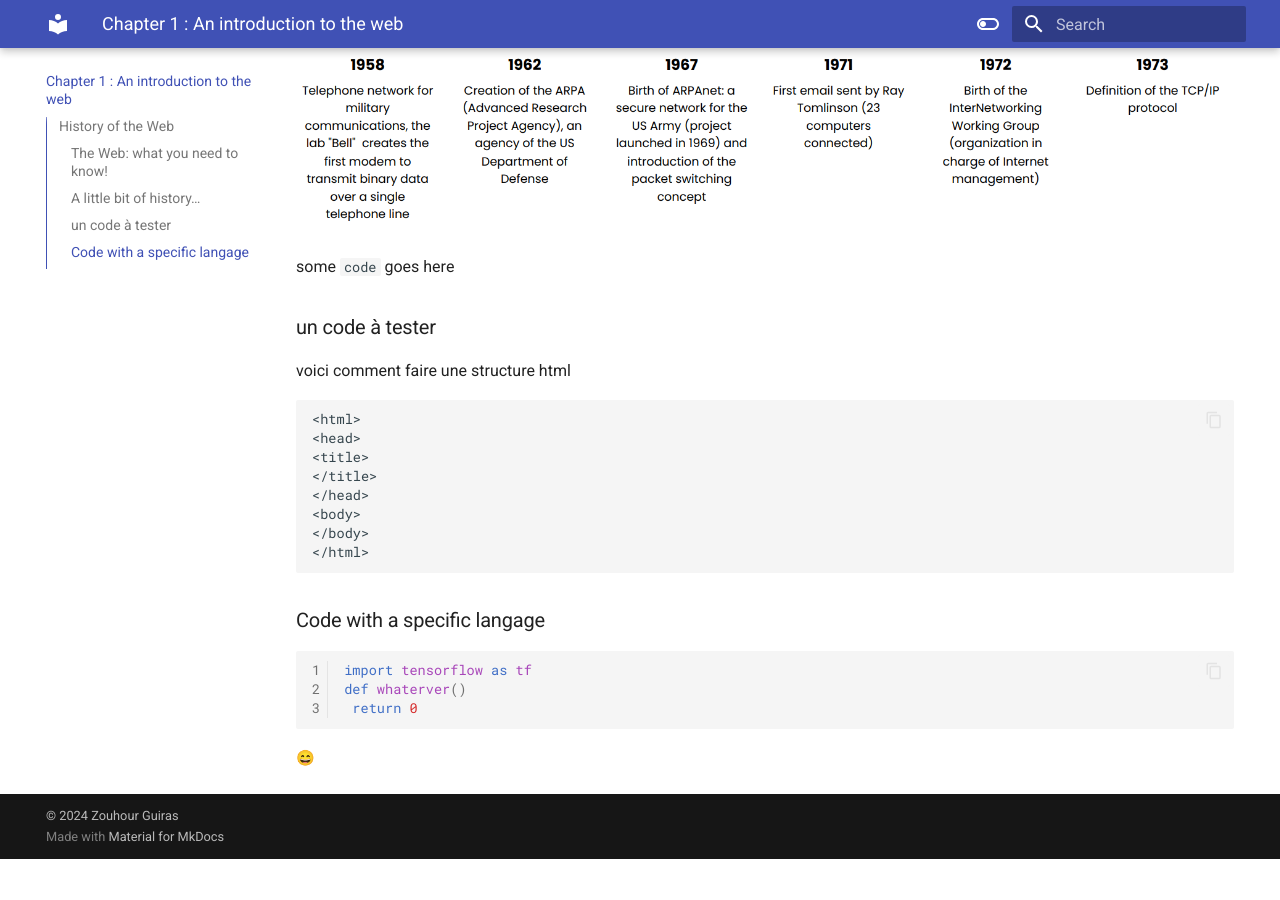
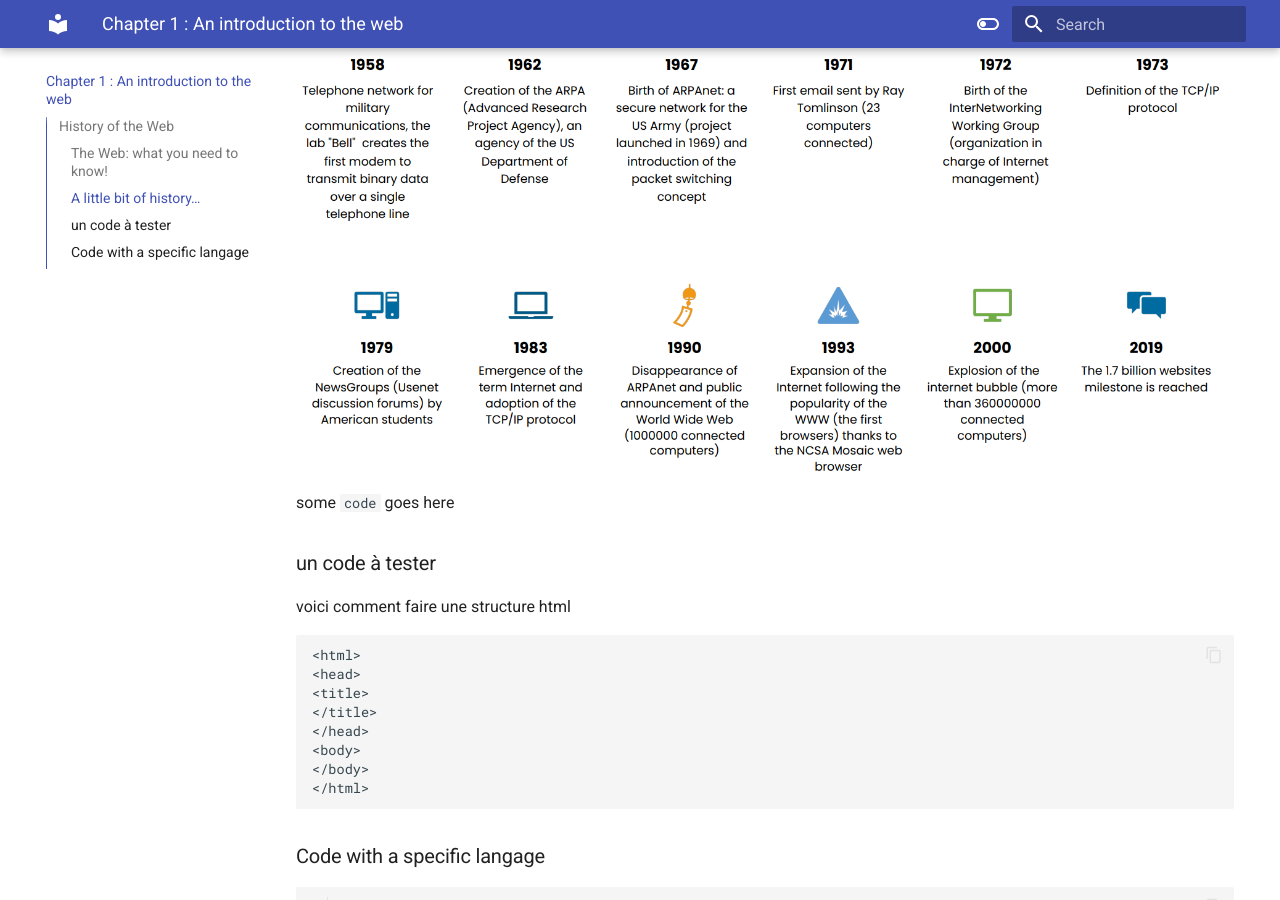
Before and after one commit to zouhour-guiras/Spring-School-Docs, an MkDocs documentation site: the page built from docs/Chapter 1.md, in a window 1280 px wide and 900 px high, scrolled down 986 px. Built offline with MkDocs 1.6.1 and Material for MkDocs 9.7.7, drawn with Linux system fonts in a browser that asks for light colours; emoji names are drawn with the system emoji font; before the commit the page ends 1845 px from its top, so only the background shows below that.

```diff
--- a/docs/Chapter 1.md
+++ b/docs/Chapter 1.md
@@ -17,6 +17,7 @@
 
 ![A little bit of history](little_history.png)
 
+![A little bit of history](history2.png)
 some `code` goes here
 ### un code à tester
 
```
Also changed, not shown: docs/history2.png (added).
